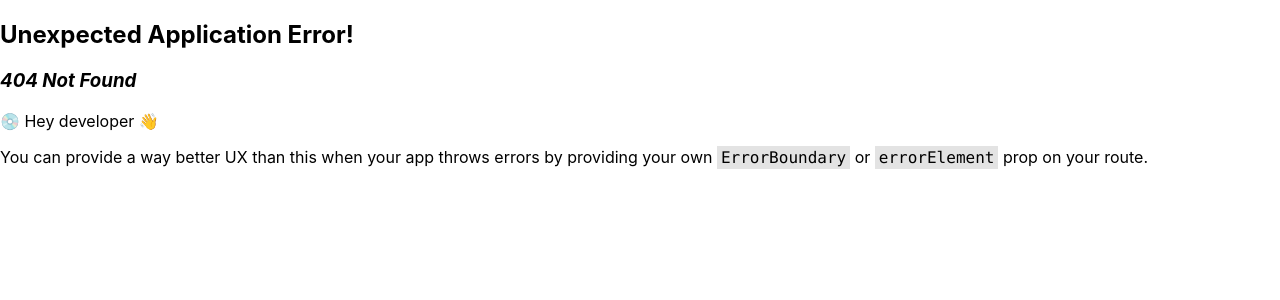
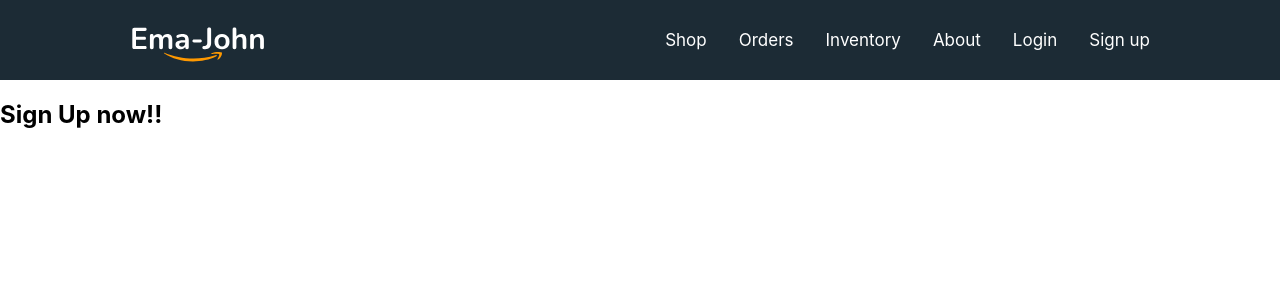
Before and after one commit to afzalhossain00/48-react-ema-john-simple, a React (Create React App) app: page /signup in a window 1280 px wide. Before the commit this address had no page. Shown: the top 300 px of the page. Built offline with nearby package versions, Linux system fonts and the light colour scheme.

Commit message:
setup firebase

```diff
--- a/package.json
+++ b/package.json
@@ -9,6 +9,7 @@
     "@testing-library/jest-dom": "^5.16.5",
     "@testing-library/react": "^13.4.0",
     "@testing-library/user-event": "^13.5.0",
+    "firebase": "^9.12.1",
     "react": "^18.2.0",
     "react-dom": "^18.2.0",
     "react-router-dom": "^6.4.2",
--- a/src/component/Header/Header.js
+++ b/src/component/Header/Header.js
@@ -13,6 +13,8 @@ const Header = () => {
                     <Link to="/orders">Orders</Link>
                     <Link to="/inventory">Inventory</Link>
                     <Link to="/about">About</Link>
+                    <Link to="/login">Login</Link>
+                    <Link to="/signup">Sign up</Link>
                 </div>
             </nav>
         </div>
--- /dev/null
+++ b/src/component/Login/Login.js
@@ -0,0 +1,12 @@
+import React from 'react';
+import './Login.css'
+
+const Login = () => {
+    return (
+        <div>
+            <h2>Login now!!</h2>
+        </div>
+    );
+};
+
+export default Login;
--- /dev/null
+++ b/src/component/SignUp/SignUp.js
@@ -0,0 +1,12 @@
+import React from 'react';
+import './SignUp.css';
+
+const SignUp = () => {
+    return (
+        <div>
+            <h2>Sign Up now!!</h2>
+        </div>
+    );
+};
+
+export default SignUp;
```
Also changed, not shown: src/App.js (+10 -0 lines), src/__auth steps.js (added, +9 -0 lines), src/firebase/firebase.config.js (added, +19 -0 lines), src/component/Login/Login.css (added), src/component/SignUp/SignUp.css (added), 1 other file (tests, documents, lock files or other folders).
